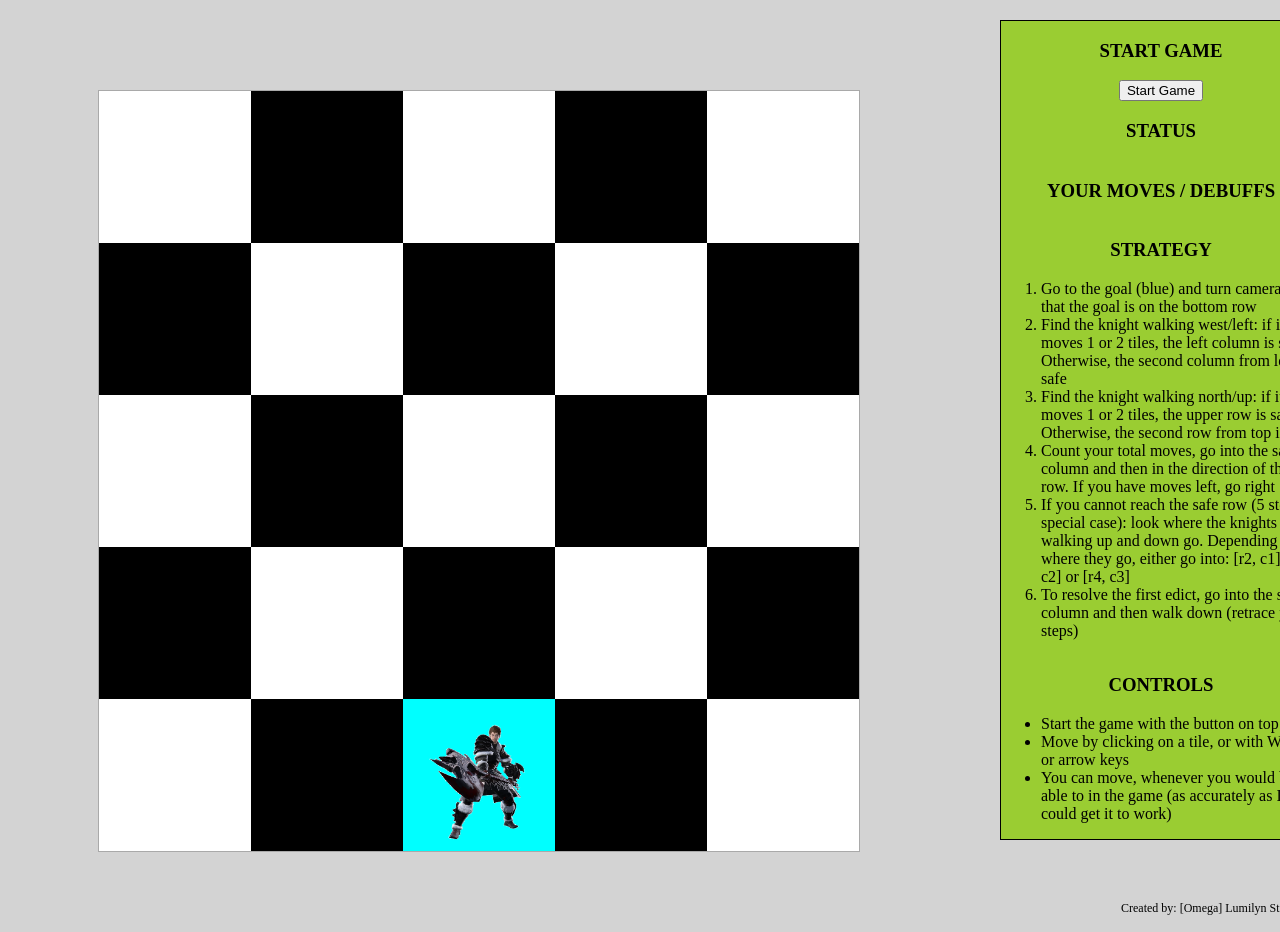
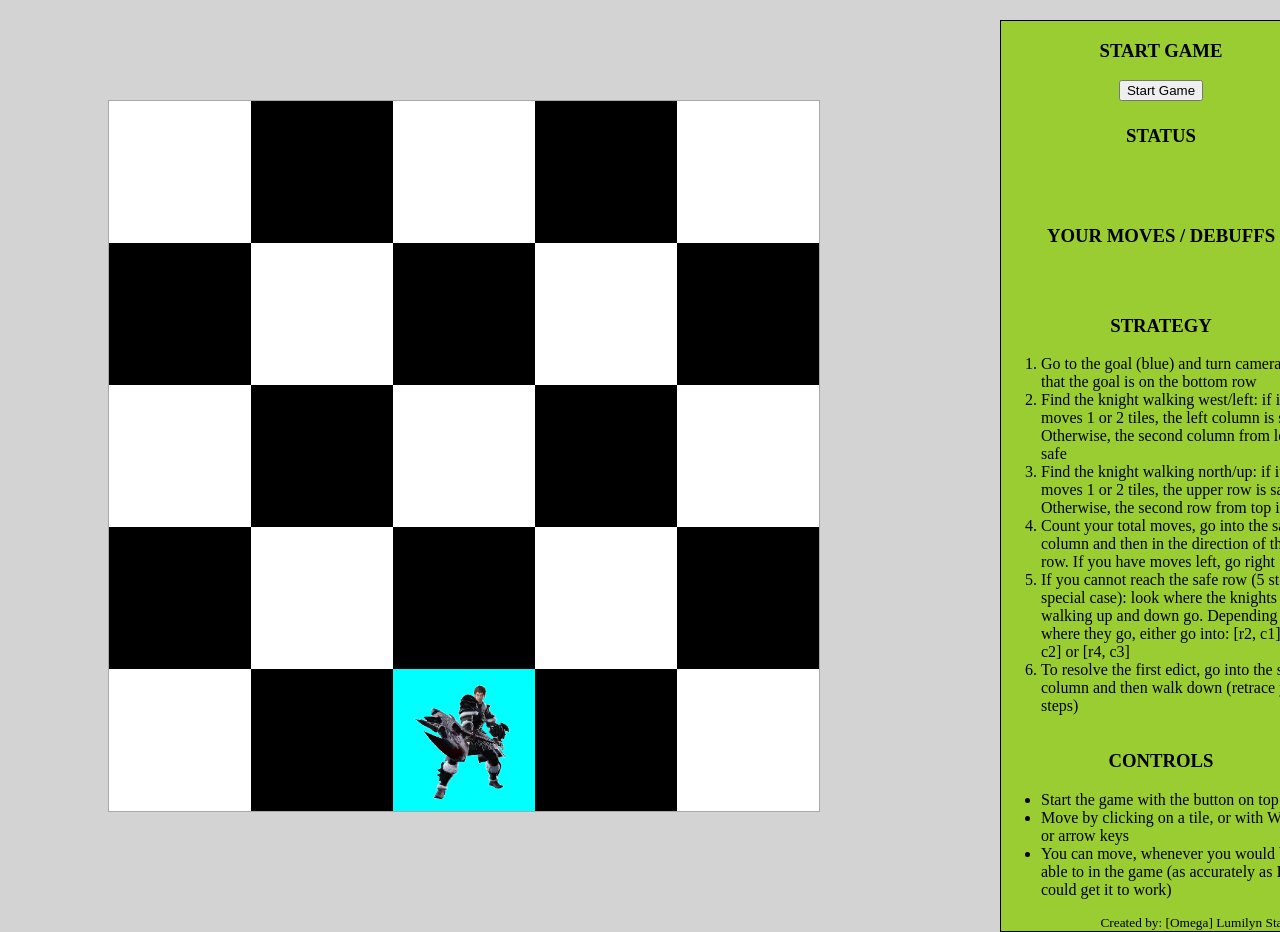
Before and after one commit to DrsChess/DrsChess, an Angular app: page / in a window 1280 px wide. Shown: the top 932 px of the page. Built offline with nearby package versions, Linux system fonts and the light colour scheme.

Commit message:
layout fix

```diff
--- a/src/app/app.component.html
+++ b/src/app/app.component.html
@@ -51,11 +51,11 @@
   </div>
 </div>
 <div class="drs-sidepane">
-  <div class="drs-sidepane-row" style="text-align: center">
+  <div class="drs-sidepane-row" style="text-align: center; height: 85px">
     <h3>START GAME</h3>
     <button *ngIf="!this.running" (click)="startGame()">Start Game</button>
   </div>
-  <div class="drs-sidepane-row">
+  <div class="drs-sidepane-row" style="height: 100px">
     <h3>STATUS</h3>
     <div class="drs-padding">{{ this.statusText }}</div>
     <img
@@ -65,7 +65,7 @@
     />
   </div>
 
-  <div class="drs-sidepane-row">
+  <div class="drs-sidepane-row" style="height: 90px">
     <h3>YOUR MOVES / DEBUFFS</h3>
     <div
       *ngIf="this.imageSrc1 && this.imageSrc2"
--- a/src/app/app.component.scss
+++ b/src/app/app.component.scss
@@ -3,10 +3,10 @@ h3 {
 }
 
 .tile-div {
-  height: 152px;
-  width: 152px;
-  max-height: 152px;
-  max-width: 152px;
+  height: 142px;
+  width: 142px;
+  max-height: 142px;
+  max-width: 142px;
   display: table-cell;
 }
 
@@ -15,8 +15,8 @@ h3 {
   border: 1px solid darkgray;
 
   position: relative;
-  margin-top: 90px;
-  margin-left: 90px;
+  margin-top: 100px;
+  margin-left: 100px;
 }
 
 .drs-knight {
@@ -39,7 +39,7 @@ h3 {
   display: table;
 
   width: 320px;
-  height: 600px;
+  height: 800px;
 }
 
 .drs-padding {
@@ -52,10 +52,9 @@ h3 {
 }
 
 .drs-credit {
-  font-size: 9pt;
-  position: absolute;
-  top: 880px;
-  left: 120px;
+  font-size: 10pt;
+  text-align: right;
+  padding-left: 10px;
 }
 
 .drs-debuff-timer {
--- a/src/app/app.service.ts
+++ b/src/app/app.service.ts
@@ -3,6 +3,7 @@ import {
   fromEvent,
   interval,
   Observable,
+  of,
   ReplaySubject,
   Subject,
   timer,
@@ -84,10 +85,6 @@ export class AppService extends Unsubscriber {
 
     this.resetBoard();
   }
-
-  /* TODO:
-    put s when doom
-  */
 
   public onClick(tile: Tile) {
     if (!this.playerMoveAllowed) {
@@ -333,6 +330,8 @@ export class AppService extends Unsubscriber {
     kill$.next();
     kill$.complete();
 
+    this.playerMoveAllowed = false;
+
     timer(1000)
       .pipe(take(1))
       .subscribe(() => {
--- a/src/app/domain/knight.model.ts
+++ b/src/app/domain/knight.model.ts
@@ -9,29 +9,29 @@ export class Knight {
     [
       Direction.W,
       [
-        new Position(0 * Tile.Size - 100, 3 * Tile.Size + 50),
-        new Position(5 * Tile.Size + 2, 3 * Tile.Size + 50),
+        new Position(0 * Tile.Size - 100, 3 * Tile.Size + 43),
+        new Position(5 * Tile.Size + 2, 3 * Tile.Size + 43),
       ],
     ],
     [
       Direction.N,
       [
-        new Position(3 * Tile.Size + 32, 0 * Tile.Size - 63),
-        new Position(3 * Tile.Size + 32, 5 * Tile.Size + 3),
+        new Position(3 * Tile.Size + 21, 0 * Tile.Size - 63),
+        new Position(3 * Tile.Size + 21, 5 * Tile.Size + 3),
       ],
     ],
     [
       Direction.E,
       [
-        new Position(0 * Tile.Size - 100, Tile.Size + 50),
-        new Position(5 * Tile.Size + 2, Tile.Size + 50),
+        new Position(0 * Tile.Size - 100, Tile.Size + 43),
+        new Position(5 * Tile.Size + 2, Tile.Size + 43),
       ],
     ],
     [
       Direction.S,
       [
-        new Position(Tile.Size + 32, 0 * Tile.Size - 63),
-        new Position(Tile.Size + 32, 5 * Tile.Size + 3),
+        new Position(Tile.Size + 21, 0 * Tile.Size - 63),
+        new Position(Tile.Size + 21, 5 * Tile.Size + 3),
       ],
     ],
   ]);
--- a/src/app/domain/tile.ts
+++ b/src/app/domain/tile.ts
@@ -1,6 +1,6 @@
 export class Tile {
-  public static readonly Size = 152;
-  public static readonly SizePx = '152px';
+  public static readonly Size = 142;
+  public static readonly SizePx = '142px';
 
   public color: string;
   public explodingRow = false;
--- a/src/app/tile/tile.component.scss
+++ b/src/app/tile/tile.component.scss
@@ -1,8 +1,8 @@
 .tile-div {
-  height: 150px;
-  width: 150px;
-  max-height: 150px;
-  max-width: 150px;
+  height: 140px;
+  width: 140px;
+  max-height: 140px;
+  max-width: 140px;
   border: 1px solid;
   position: relative;
 }
@@ -22,8 +22,8 @@
 .drs-wol-image {
   position: absolute;
   height: 120px;
-  top: -30px;
-  left: -27px;
+  top: -40px;
+  left: -32px;
   z-index: 950;
 }
 
@@ -34,7 +34,7 @@
 .tile-row-explosion {
   background-color: red;
   height: 80px;
-  width: 152px;
+  width: 142px;
   position: absolute;
   left: -1px;
   top: 35px;
@@ -55,7 +55,7 @@
 
 .tile-col-explosion {
   background-color: red;
-  height: 152px;
+  height: 142px;
   width: 80px;
   position: absolute;
   top: -1px;
```
Also changed, not shown: 4 other files (tests, documents, lock files or other folders).
